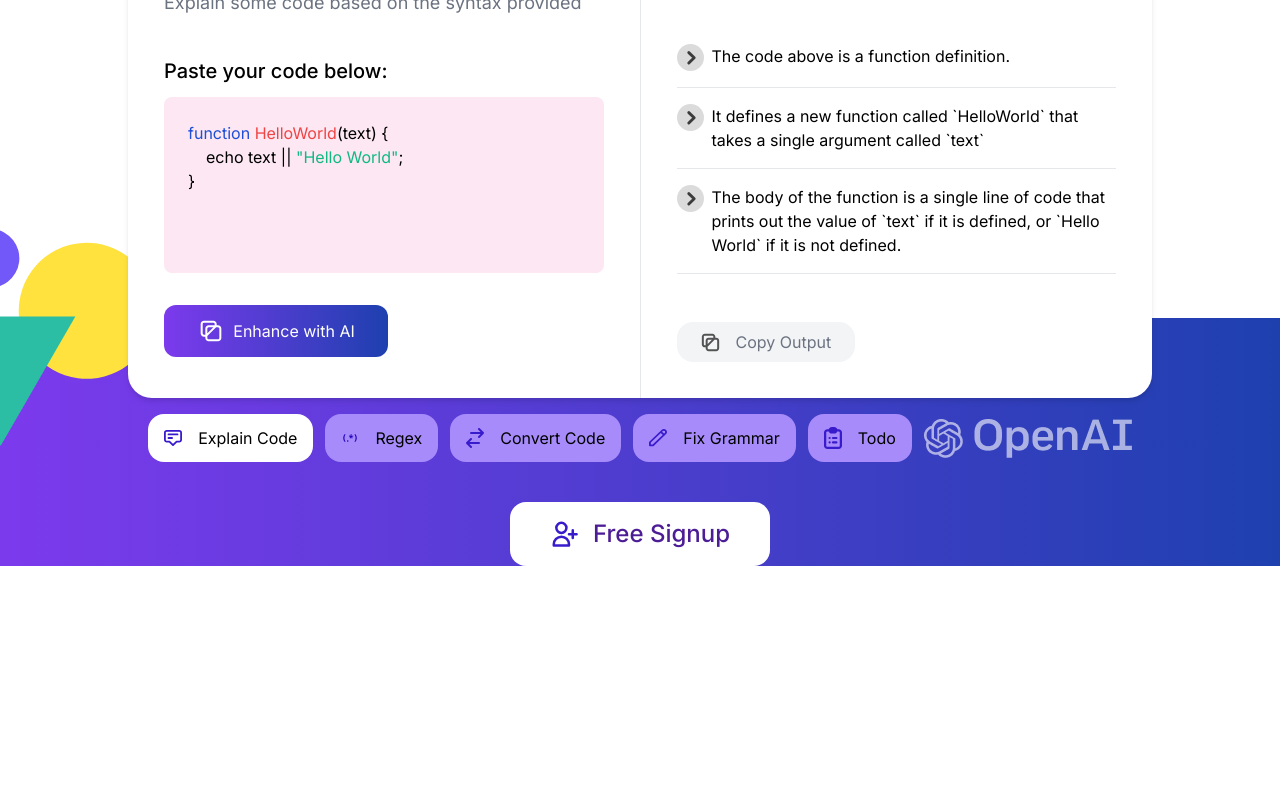
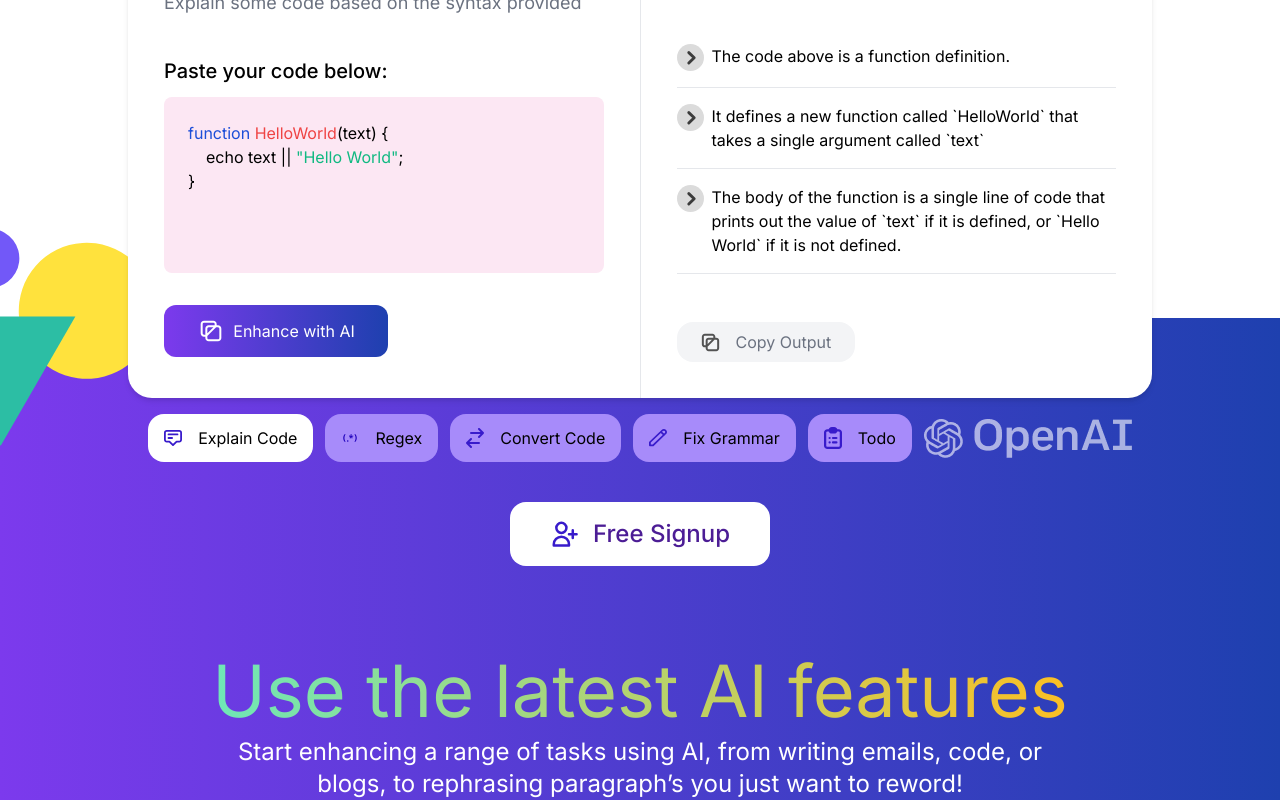
Before and after one commit to hsunwei423/enhance_ai_ui, a React (Create React App) app: page / in a window 1280 px wide. Shown: the part 574-1374 px from the top of the page. Before the commit the page ends 1140 px from the top, so only its background shows below. Built offline with nearby package versions, Linux system fonts and the light colour scheme.

Commit message:
add content

```diff
--- a/src/pages/Home/index.tsx
+++ b/src/pages/Home/index.tsx
@@ -131,6 +131,14 @@ export default function Home() {
             Free Signup
           </span>
         </button>
+
+        <h2 className="font-normal text-7xl leading-tight bg-gradient-to-r from-green-300 to-yellow-400 bg-clip-text text-transparent text-center mt-20">
+          Use the latest AI features
+        </h2>
+        <p className="text-center text-white text-2xl font-normal">
+          Start enhancing a range of tasks using AI, from writing emails, code,
+          or <br /> blogs, to rephrasing paragraph’s you just want to reword!
+        </p>
       </section>
     </div>
   );
```
